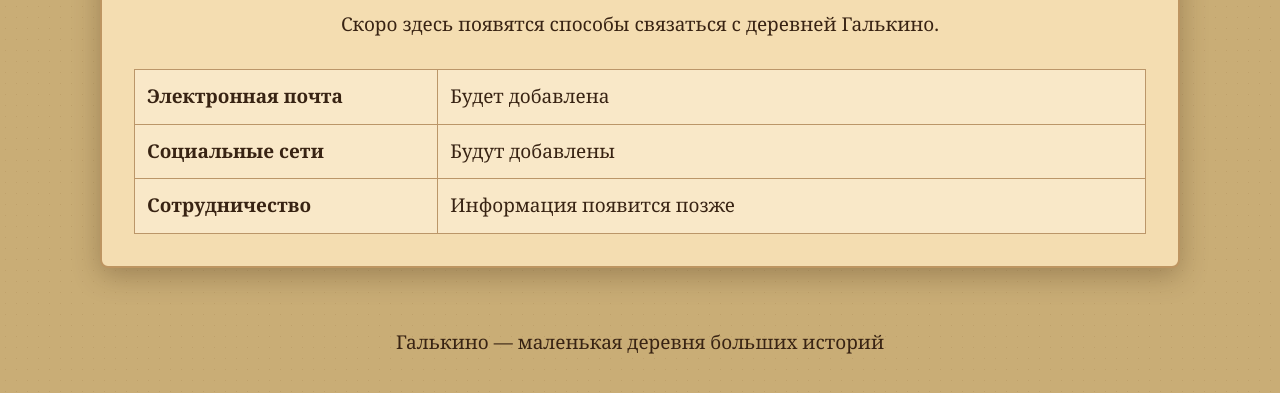
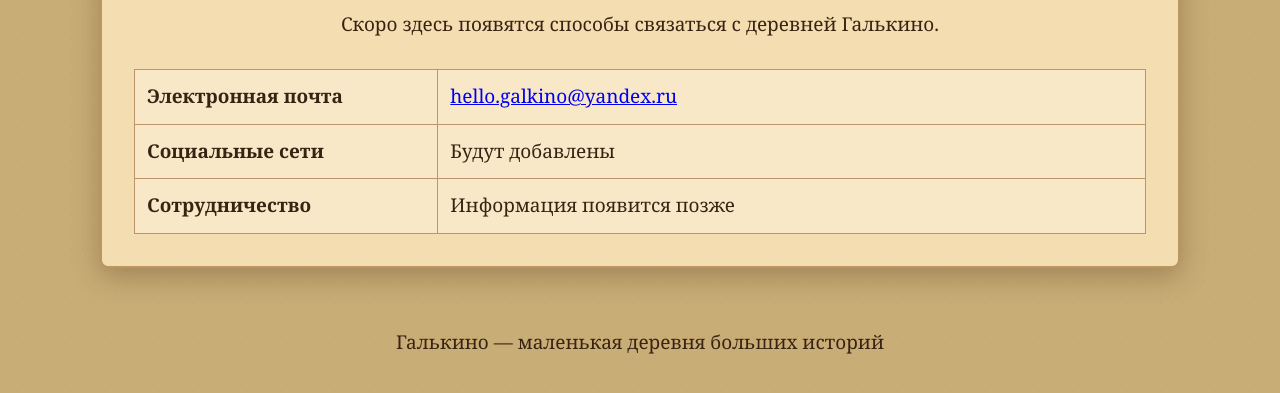
Before and after one commit to steepbear/galkino, a plain HTML site: page contacts.html in a window 1280 px wide. Shown: the part 329-722 px from the top of the page. Drawn offline with Linux system fonts and the light colour scheme.

Commit message:
Add Galkino contact email

```diff
--- a/contacts.html
+++ b/contacts.html
@@ -1 +1 @@
-<!doctype html><html lang="ru"><head><meta charset="utf-8"><meta name="viewport" content="width=device-width,initial-scale=1"><title>Контакты — Галькино</title><link rel="stylesheet" href="style.css"><script defer src="site.js"></script></head><body><header></header><main><h1>Контакты</h1><p class="intro">Скоро здесь появятся способы связаться с деревней Галькино.</p><table><tr><th>Электронная почта</th><td>Будет добавлена</td></tr><tr><th>Социальные сети</th><td>Будут добавлены</td></tr><tr><th>Сотрудничество</th><td>Информация появится позже</td></tr></table></main><footer></footer></body></html>
+<!doctype html><html lang="ru"><head><meta charset="utf-8"><meta name="viewport" content="width=device-width,initial-scale=1"><title>Контакты — Галькино</title><link rel="stylesheet" href="style.css"><script defer src="site.js"></script></head><body><header></header><main><h1>Контакты</h1><p class="intro">Скоро здесь появятся способы связаться с деревней Галькино.</p><table><tr><th>Электронная почта</th><td><a href="mailto:hello.galkino@yandex.ru">hello.galkino@yandex.ru</a></td></tr><tr><th>Социальные сети</th><td>Будут добавлены</td></tr><tr><th>Сотрудничество</th><td>Информация появится позже</td></tr></table></main><footer></footer></body></html>
```
